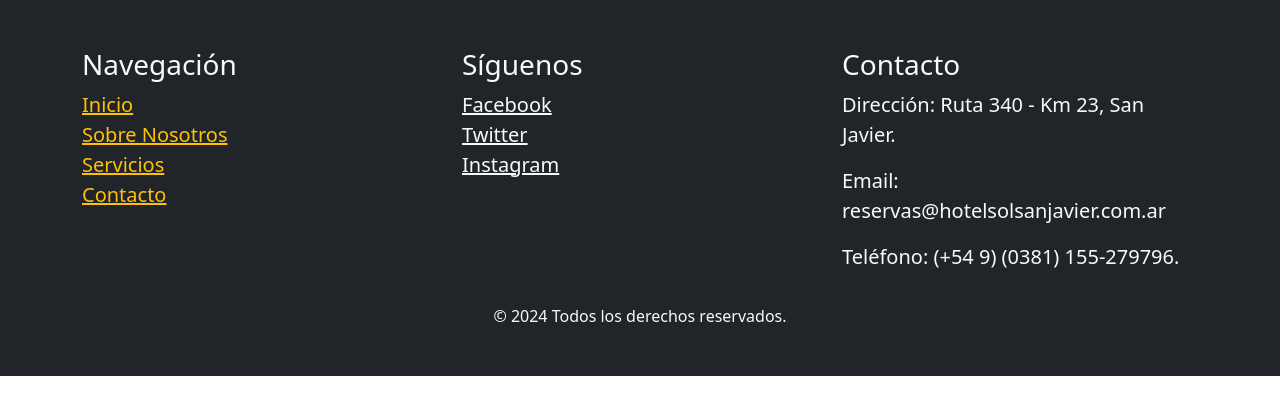
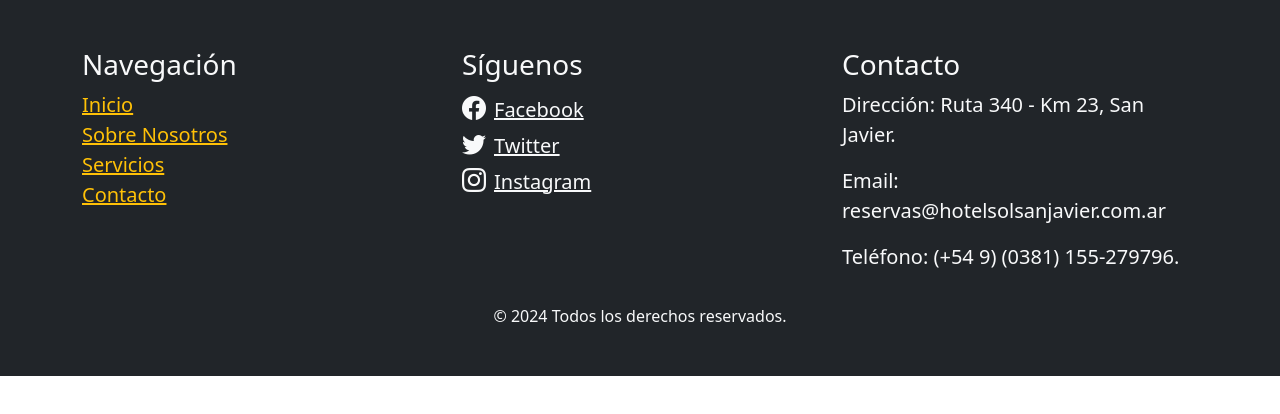
Before and after one commit to leorecalde/proyectoHotelSolDeSanJavierFront, a React (Vite) app: page / in a window 1280 px wide. Shown: the top 414 px of the page. Built offline with nearby package versions, Linux system fonts and the light colour scheme.

Commit message:
modifique  los icon de boostrap con hoja de estilos

```diff
--- /dev/null
+++ b/src/components/common/Footer.css
@@ -0,0 +1,4 @@
+.icon {
+  font-size: 1.5rem;
+  margin-right: 8px;
+}
--- a/src/components/common/Footer.jsx
+++ b/src/components/common/Footer.jsx
@@ -1,6 +1,6 @@
 import 'bootstrap/dist/css/bootstrap.min.css';
-
-
+import 'bootstrap-icons/font/bootstrap-icons.css'
+import './Footer.css';
 import { Container, Row, Col } from 'react-bootstrap';
 
 const Footer = () => {
@@ -19,13 +19,31 @@ const Footer = () => {
           </Col>
 
           <Col md={4}>
-            <h5 className='fs-3'>Síguenos</h5>
-            <ul className="list-unstyled">
-              <li><a href="https://www.facebook.com" className="text-light fs-5">Facebook</a></li>
-              <li><a href="https://www.twitter.com" className="text-light fs-5">Twitter</a></li>
-              <li><a href="https://www.instagram.com" className="text-light fs-5">Instagram</a></li>
-            </ul>
-          </Col>
+      <h5 className='fs-3'>Síguenos</h5>
+      <ul className="list-unstyled">
+        <li>
+          <a href="https://www.facebook.com" className="text-light fs-5">
+            {/* Ícono de Facebook */}
+            <i className="bi bi-facebook icon"></i>
+            Facebook
+          </a>
+        </li>
+        <li>
+          <a href="https://www.twitter.com" className="text-light fs-5">
+            {/* Ícono de Twitter */}
+            <i className="bi bi-twitter icon"></i>
+            Twitter
+          </a>
+        </li>
+        <li>
+          <a href="https://www.instagram.com" className="text-light fs-5">
+            {/* Ícono de Instagram */}
+            <i className="bi bi-instagram icon"></i>
+            Instagram
+          </a>
+        </li>
+      </ul>
+    </Col>
 
           <Col md={4}>
             <h5 className='fs-3'>Contacto</h5>
```
Also changed, not shown: src/components/Footer.css (deleted).
